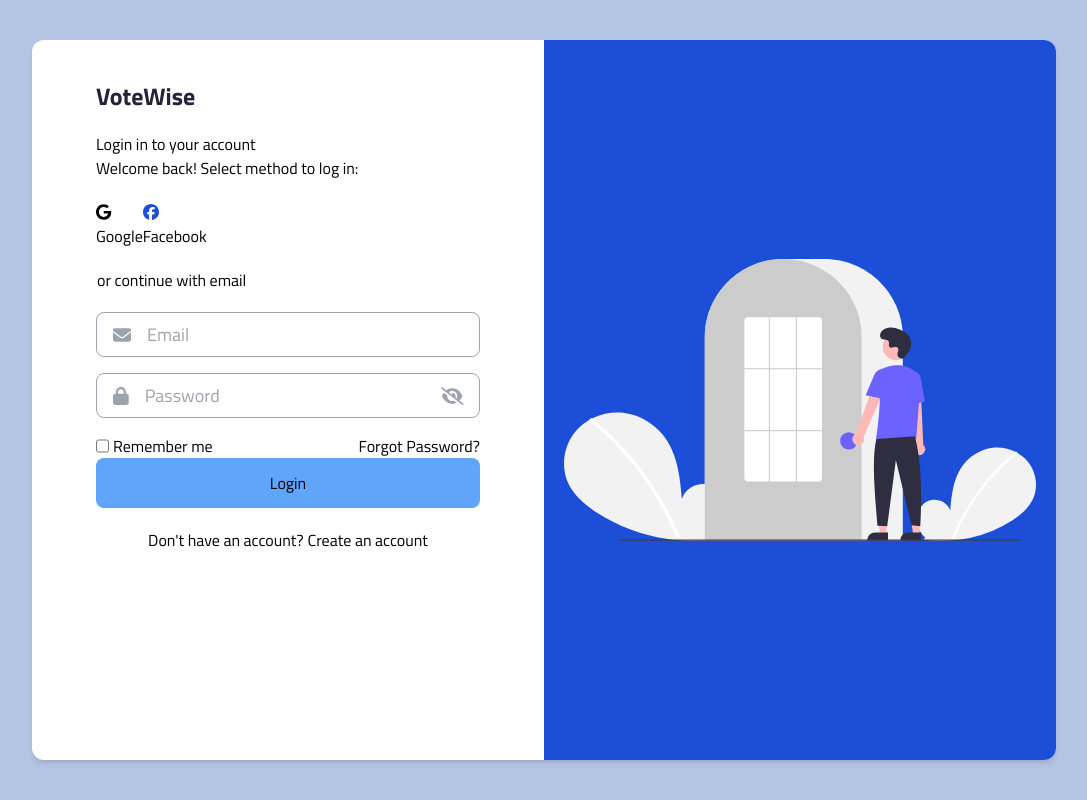
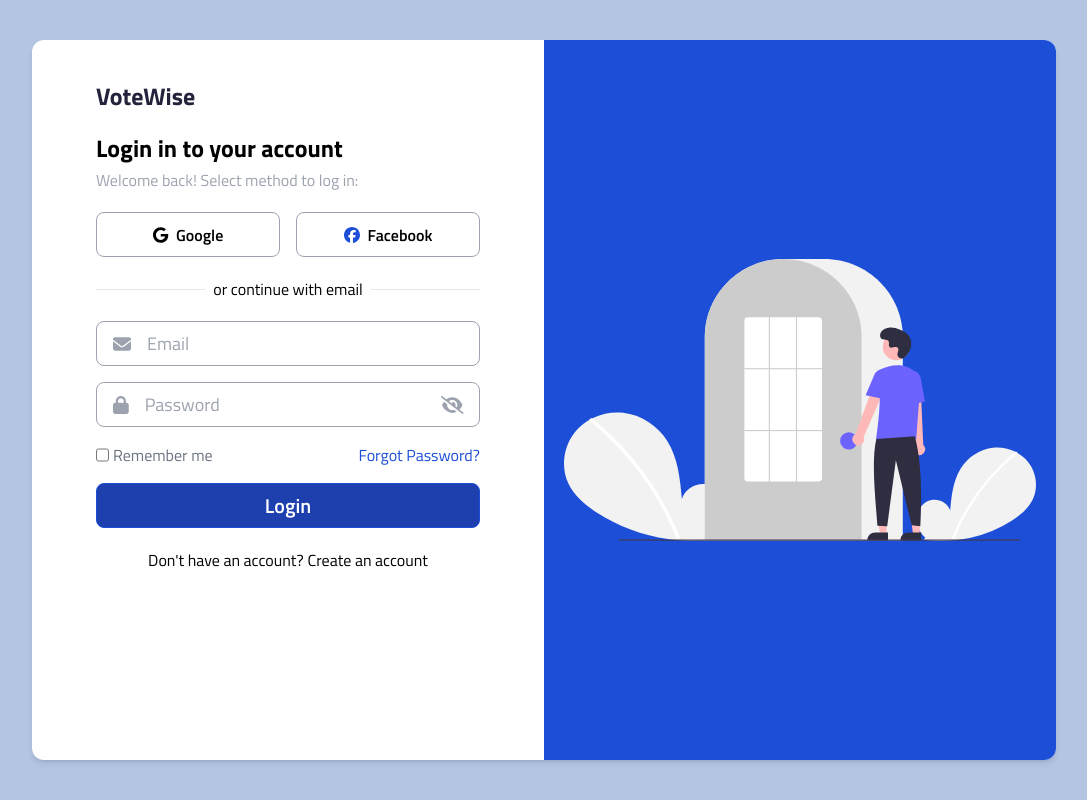
Before and after one commit to jesutobi-world/Voting, a React (Vite) app: page /login in a window 1280 px wide. Shown: the whole page, without its empty margins (96-1183 px from the left). Built offline with nearby package versions, Linux system fonts and the light colour scheme.

Commit message:
login desktop view

```diff
--- a/src/components/Login.jsx
+++ b/src/components/Login.jsx
@@ -10,23 +10,23 @@ const Login = () => {
         <div className='flex flex-col gap-5 w-1/2 py-10 px-16'>
           <div className='text-xl lg:text-2xl font-bold text-[#23233b]'>VoteWise</div>
           <div className='w-full'>
-            <h1>Login in to your account</h1>
-            <p>Welcome back! Select method to log in:</p>
+            <h1 className='text-2xl font-bold mb-1'>Login in to your account</h1>
+            <p className='text-md text-gray-400'>Welcome back! Select method to log in:</p>
           </div>
-          <div className='w-full flex'>
-            <a href="#">
+          <div className='w-full flex gap-4'>
+            <a href="#" className='flex gap-2 items-center border border-solid border-gray-400 flex-1 h-[45px] justify-center rounded-lg'>
               <FontAwesomeIcon icon={fabGoogle} className='' />
-              <p>Google</p>
+              <p className='font-semibold'>Google</p>
             </a>
-            <a href="#">
+            <a href="#" className='flex gap-2 items-center border border-solid border-gray-400 flex-1 h-[45px] justify-center rounded-lg'>
               <FontAwesomeIcon icon={fabFacebook} className='text-blue-700' />
-              <p>Facebook</p>
+              <p className='font-semibold'>Facebook</p>
             </a>
           </div>
-          <div className='flex gap-[1px] w-full'>
-            <div className='w-auto h-[1px] bg-gray-400'></div>
+          <div className='flex gap-2 w-full items-center'>
+            <hr className='w-auto h-[1px] bg-gray-300 flex-1'/>
             <div>or continue with email</div>
-            <div className='w-auto h-[1px] bg-gray-400'></div>
+            <hr className='w-auto h-[1px] bg-gray-300 flex-1'/>
           </div>
           <form action="#" className='w-full'>
             <div className='w-full h-[45px] rounded-lg flex border border-solid border-gray-400 items-center px-4 gap-4 overflow-hidden mb-4'>
@@ -45,19 +45,21 @@ const Login = () => {
                 <FontAwesomeIcon icon={faEyeSlash} className='text-gray-400 text-lg' />
               </div>
             </div>
-            <div className='flex justify-between'>
+            <div className='flex justify-between mb-4'>
               <div className='flex gap-1'>
-                <input type="checkbox" name="" id="" />
-                <p>Remember me</p>
+                <input type="checkbox" name="" id="" className='bg-blue-700 text-blue-700' />
+                <p className='text-gray-500'>Remember me</p>
               </div>
               <div>
-                <Link to="/reset">Forgot Password?</Link>
+                <Link to="/reset" className='text-blue-700 '>Forgot Password?</Link>
               </div>
             </div>
-            <button type="submit" className='w-full h-[50px] bg-blue-400 rounded-lg'>Login</button>
+            <button  className='w-full h-[45px] rounded-lg border border-solid border-blue-700 text-white text-xl font-semibold'
+            style={{backgroundColor: '#1e40af',}}
+            type='submit'>Login</button>
           </form>
           <div className='flex justify-center gap-1'>
-            <div>Don't have an account?</div>
+            <div>Don{"'"}t have an account?</div>
             <div>
             <Link to="/signup">Create an account</Link>
             </div>
```
